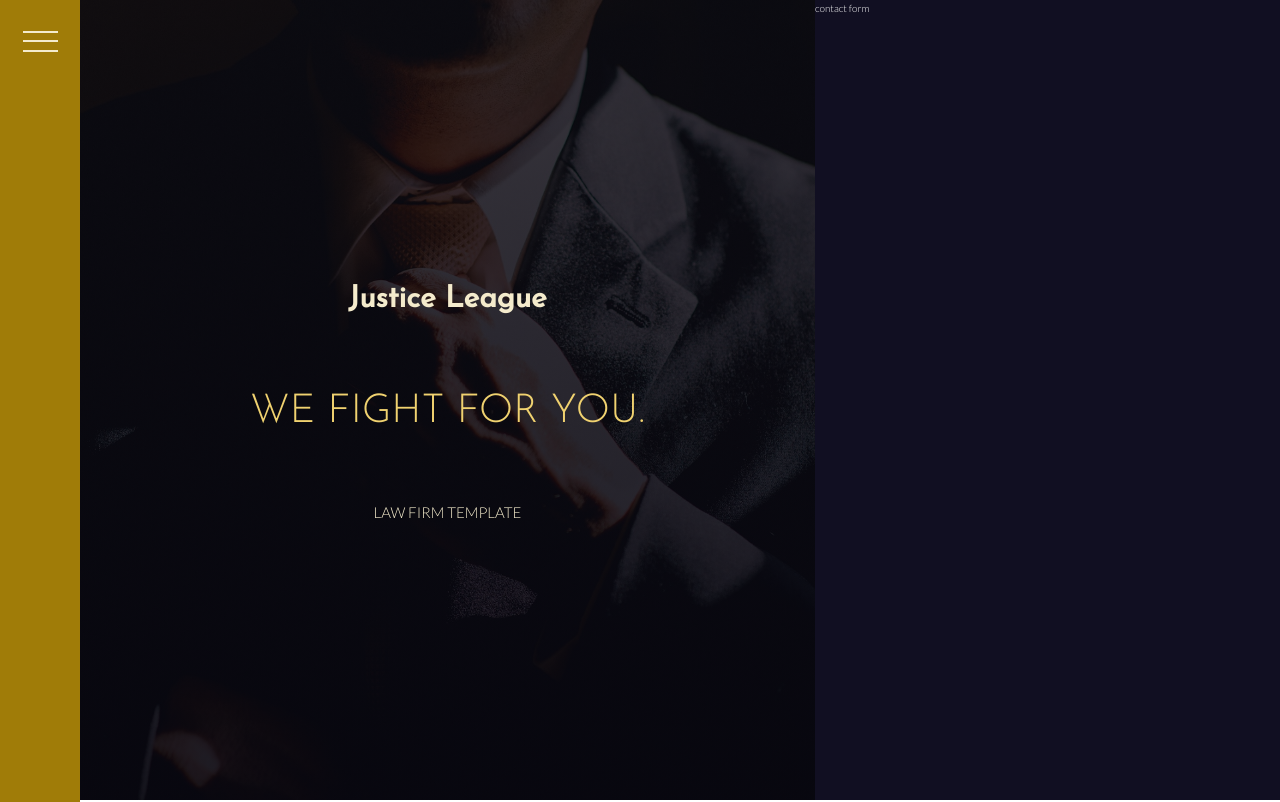
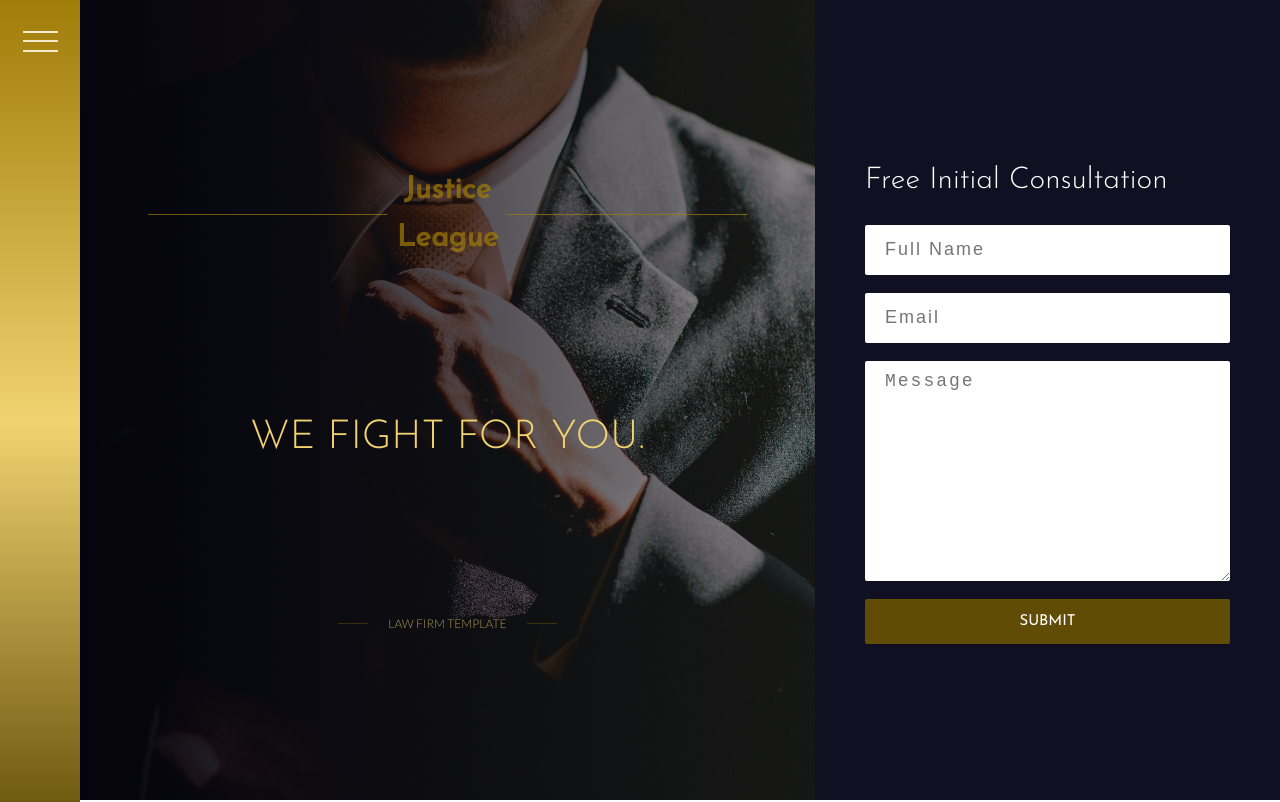
Before and after one commit to IkTom22/lawfirm-template, a website: page index.html in a window 1280 px wide. Shown: the top 802 px of the page. Drawn offline with Linux system fonts and the light colour scheme.

Commit message:
initialcontact form added and headerfinishes

```diff
--- a/index.html
+++ b/index.html
@@ -17,12 +17,21 @@
                 <button class="nav-btn"></button>
             </div>
             <header class="header">
-                <h4 class="logo heading-3">Justice League</h4>
+                <h3 class="header__logo heading-3">Justice League</h3>
                 <h1 class="heeader__title heading-1">We fight for you.</h1>
                 <p class="header__sub">Law firm template</p>
             </header>
             <div class="initialcontact">
-                contact form
+                <h3 class="heading-3 initialcontact__title">Free Initial Consultation</h3>
+                <div class="initialcontact__form">
+                    <form action="#" class="form">
+                        <input type="text" class="form__input" name="name" placeholder="Full Name" id="name" required>
+                        <input type="email" class="form__input" name="email" placeholder="Email" id="email" required>
+                        <textarea name="message" class="form__input" id="message" cols="30" rows="10"
+                            placeholder="Message"></textarea>
+                        <input type="submit" class="btn btn--cta" value="SUBMIT">
+                    </form>
+                </div>
             </div>
             <section class="fields">
                 <h2 class="heading-2">Practice Area</h2>
--- /dev/null
+++ b/sass/_button.scss
@@ -0,0 +1,32 @@
+
+.btn {
+    &,
+    &:link,
+    &:visited{
+        padding: 1.5rem;
+        border-radius: 2px;
+        font-family: $font-display;
+        background-color: $color-primary-dark;
+        text-decoration: none;
+        border: none;
+        color: #fff;
+        text-align: center;
+        align-self: center;
+        font-size: 1.5rem;
+        text-transform: uppercase;
+        display: block;
+        cursor: pointer;
+        transition: all .2s;
+    }
+    &:hover {
+        transform: translateY(-0.4rem);
+        background-color: $color-primary;
+        box-shadow: 0 2rem 2rem rgba($color-grey-dark-2, .2);
+    }
+    &:active,
+    &:focus {
+        outline: none;
+        transform: translateY(-0.1rem);
+        box-shadow: 0 2rem 2rem rgba($color-grey-dark-2, .2);
+    }
+}
--- a/sass/_fields.scss
+++ b/sass/_fields.scss
@@ -15,6 +15,7 @@
     // background-color: rgba($color-primary, .1);
     & h2 {
         grid-column: 1 /-1;
+
         &::after {
             content: "";
             display: block;
--- a/sass/_header.scss
+++ b/sass/_header.scss
@@ -1,38 +1,54 @@
 .header {
-    background-image: linear-gradient(rgba($color-secondary-dark, .8), rgba($color-secondary-dark, .9)), url(../img/businessman-01-lg.jpg);
+    background-color: $color-secondary-dark;
+    background-image: linear-gradient(to right, rgba($color-secondary-dark, 1), rgba($color-secondary-dark, .7), rgba($color-secondary-dark, .4)), url(../img/businessman-01-lg.jpg);
     background-position: center;
+    background-repeat: no-repeat;
+    background-attachment: fixed;
     background-size: cover;
     grid-column: full-start / col-end 5;
-    padding: 35% 0;
+    padding: 15% 0;
     text-align: center;
-
     display: grid;
+    grid-template-columns: minmax(60rem, auto);
     justify-content: center;
     align-items: center;
 
-    grid-gap: 1.8rem;
+    grid-row-gap: 3rem;
+
     &__logo {
         display: grid;
         grid-template-columns: 1fr min-content 1fr;
-        justify-content: space-between;
+        grid-column-gap: 1rem;
+        // justify-content: center;
         align-items: center;
+        color: rgba($color-primary, .7);
+        &::before,
+        &::after {
+            content: "";
+            display: block;
+            height: 1px;
+            background-color: currentColor;
+        }
+    }
+
+        &__sub {
+        font-family: $font-primary;
+        font-size: 1.2rem;
+        text-transform: uppercase;
+
+        display: grid;
+        grid-template-columns: 3rem max-content 3rem;
+        grid-column-gap: 2rem;
+        justify-content: center;
+        align-items: center;
+        color: rgba($color-primary-light, .7);
 
         &::before,
         &::after {
             content: "";
             display: block;
             height: 1px;
-            background-color: $color-prime;
+            background-color: rgba($color-primary, .3);
         }
     }
-
-
-    &__title{
-
-    }
-    &__sub {
-        font-family: $font-primary;
-        font-size: 1.5rem;
-        text-transform: uppercase;
-    }
 }
--- a/sass/_initialcontact.scss
+++ b/sass/_initialcontact.scss
@@ -2,4 +2,49 @@
     background-color: $color-secondary;
     color: #fff;
     grid-column: col-start 6 / -1;
+
+    display: grid;
+
+    grid-template-columns: minmax(5rem, auto) [form-start] minmax(20rem, auto) [form-end] minmax(5rem, auto);
+    justify-content: center;
+    align-items: center;
+    grid-row-gap: 2rem;
+
+
+    &__title {
+        font-weight: 300;
+        grid-column: form-start /form-end;
+        align-self: end;
+
+    }
+    &__form {
+        grid-column: form-start /form-end;
+        align-self: start;
+    }
 }
+
+.form {
+    width: 100%;
+    display: grid;
+    grid-template-columns: minmax(20rem, 1fr);
+    grid-row-gap: 1.8rem;
+    color: $color-grey-dark-1;
+    font-family: $font-primary;
+
+
+    &__input {
+        background-color: #fff;
+        border-radius: 2px;
+        min-height: 5rem;
+        font-size: 1.8rem;
+        padding: 1rem 2rem;
+        border: none;
+        letter-spacing: 2px;
+    }
+    &__textarea {
+        color: $color-grey-dark-1;
+        font-family: $font-primary;
+    }
+
+
+}
--- a/sass/_sidebar.scss
+++ b/sass/_sidebar.scss
@@ -1,5 +1,5 @@
 .sidebar {
-    background-color: $color-primary;
+    background-image: linear-gradient(to bottom, $color-primary, $color-primary-light, $color-primary-dark, $color-primary, $color-primary-light,  $color-primary-dark, $color-primary);
     grid-row: 1 / -1;
     display: flex;
     justify-content: center;
--- a/sass/_typography.scss
+++ b/sass/_typography.scss
@@ -12,8 +12,10 @@
 .heading-2 {
     @extend %heading;
     text-transform: uppercase;
-    font-size: 3.5rem;
-    color: $color-grey-light-1;
+    font-size: 3rem;
+    color: $color-primary-dark;
+    font-weight: 300;
+
 }
 .heading-3 {
     @extend %heading;
--- a/sass/main.scss
+++ b/sass/main.scss
@@ -1,4 +1,5 @@
 @import 'base';
+@import 'button';
 @import 'typography';
 @import 'header';
 @import 'sidebar';
```
Also changed, not shown: css/style.css.
